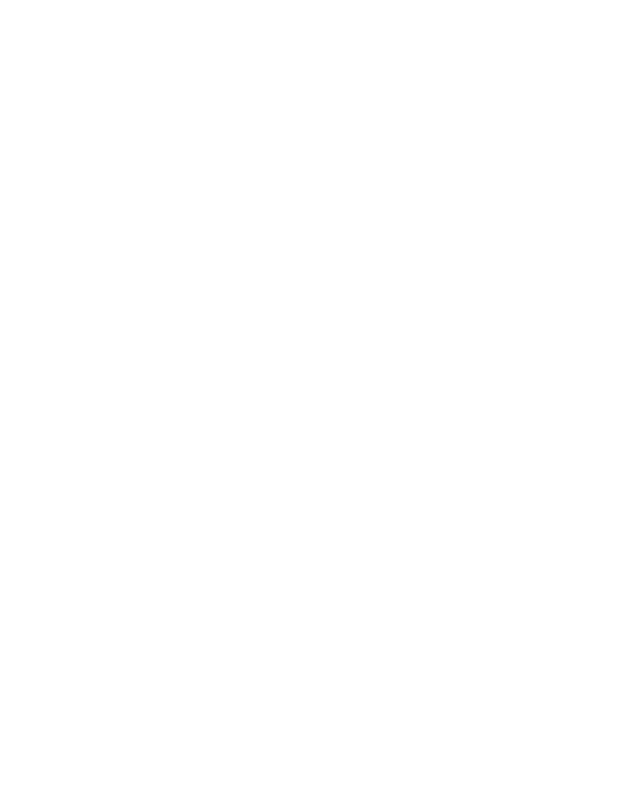
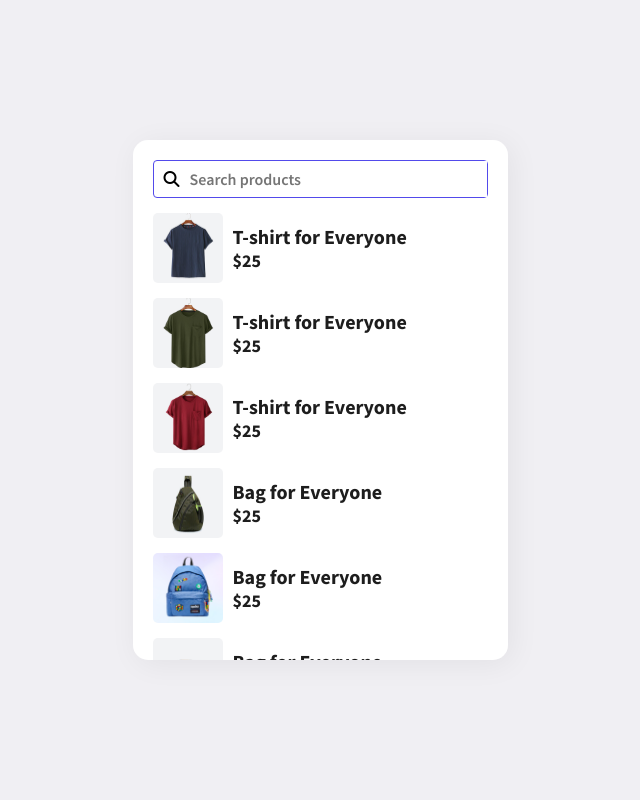
Before and after one commit to JogiAnditya/product-search, a plain HTML site: page index.html in a window 1280 px wide. Shown: the whole page, without its empty margins (320-960 px from the left). Drawn offline with Linux system fonts and the light colour scheme.

Commit message:
2nd-commit

```diff
--- a/index.html
+++ b/index.html
@@ -10,7 +10,117 @@
 </head>
 <body>
 
+    <section class="container">
+        <form action="">
+            <i class="fa-solid fa-magnifying-glass"></i>
+            <input type="text" name="" id="search-item" placeholder="Search products" onkeyup="search()">
+        </form>
+
+        <div class="product-list">
+            <div class="product">
+                <img src="img/t1.jpg" alt="t-shirt">
+                <div class="p-details">
+                    <h2>T-shirt for Everyone</h2>
+                    <h3>$25</h3>
+                </div>
+            </div>
+            <div class="product">
+                <img src="img/t2.jpg" alt="t-shirt">
+                <div class="p-details">
+                    <h2>T-shirt for Everyone</h2>
+                    <h3>$25</h3>
+                </div>
+            </div>
+            <div class="product">
+                <img src="img/t3.jpg" alt="t-shirt">
+                <div class="p-details">
+                    <h2>T-shirt for Everyone</h2>
+                    <h3>$25</h3>
+                </div>
+            </div>
+            <div class="product">
+                <img src="img/b1.jpg" alt="t-shirt">
+                <div class="p-details">
+                    <h2>Bag for Everyone</h2>
+                    <h3>$25</h3>
+                </div>
+            </div>
+            <div class="product">
+                <img src="img/b2.jpg" alt="t-shirt">
+                <div class="p-details">
+                    <h2>Bag for Everyone</h2>
+                    <h3>$25</h3>
+                </div>
+            </div>
+            <div class="product">
+                <img src="img/b3.jpg" alt="t-shirt">
+                <div class="p-details">
+                    <h2>Bag for Everyone</h2>
+                    <h3>$25</h3>
+                </div>
+            </div>
+            <div class="product">
+                <img src="img/h1.jpg" alt="t-shirt">
+                <div class="p-details">
+                    <h2>Hoodie for Everyone</h2>
+                    <h3>$25</h3>
+                </div>
+            </div>
+            <div class="product">
+                <img src="img/h2.jpg" alt="t-shirt">
+                <div class="p-details">
+                    <h2>Hoodie for Everyone</h2>
+                    <h3>$25</h3>
+                </div>
+            </div>
+            <div class="product">
+                <img src="img/h3.jpg" alt="t-shirt">
+                <div class="p-details">
+                    <h2>Hat for Everyone</h2>
+                    <h3>$25</h3>
+                </div>
+            </div>
+            <div class="product">
+                <img src="img/s1.jpg" alt="t-shirt">
+                <div class="p-details">
+                    <h2>Shoes for Everyone</h2>
+                    <h3>$25</h3>
+                </div>
+            </div>
+            <div class="product">
+                <img src="img/s2.jpg" alt="t-shirt">
+                <div class="p-details">
+                    <h2>Shoes for Everyone</h2>
+                    <h3>$25</h3>
+                </div>
+            </div>
+            <div class="product">
+                <img src="img/s3.jpg" alt="t-shirt">
+                <div class="p-details">
+                    <h2>Shoes for Everyone</h2>
+                    <h3>$25</h3>
+                </div>
+            </div>
+            <div class="product">
+                <img src="img/w1.jpg" alt="t-shirt">
+                <div class="p-details">
+                    <h2>Watch for Everyone</h2>
+                    <h3>$25</h3>
+                </div>
+            </div>
+            <div class="product">
+                <img src="img/w2.jpg" alt="t-shirt">
+                <div class="p-details">
+                    <h2>Watch for Everyone</h2>
+                    <h3>$25</h3>
+                </div>
+            </div>
+        </div>
+    </section>
 
     <script src="script.js"></script>
+
+    <script src="https://kit.fontawesome.com/fbe725e1d1.js"></script>
+
 </body>
 </html>
--- a/script.js
+++ b/script.js
@@ -0,0 +1,20 @@
+const search = () => {
+    const searchBox = document.getElementById("search-item").value.toUpperCase();
+    const storeItems = document.getElementById("product-list");
+    const product = document.querySelectorAll(".product");
+    const pName = storeItems.getElementsByTagName("h2");
+
+    for(var i=0; i < pName.length; i++) {
+        let match = product[i].getElementsByTagName('h2')[0];
+
+        if (match) {
+            let textValue = match.textContent || match.innerHTML
+
+            if (textValue.toUpperCase().indexOf(searchBox) > -1) {
+                product[i].style.display = "";
+            } else {
+                product[i].style.display = "none";
+            }
+        }
+    }
+}
--- a/style.css
+++ b/style.css
@@ -0,0 +1,88 @@
+@import url('https://fonts.googleapis.com/css2?family=Source+Sans+Pro:wght@200;300;400;600;700;900&display=swap');
+
+* {
+    margin: 0;
+    padding: 0;
+    box-sizing: border-box;
+    font-family: 'Source Sans Pro', sans-serif;
+}
+
+body {
+    width: 100%;
+    height: 100vh;
+    background: rgb(240, 239, 243);
+    margin: auto;
+    display: flex;
+    flex-direction: column;
+    align-items: center;
+    justify-content: center;
+}
+
+.container {
+    width: 375px;
+    height: 520px;
+    background: #fff;
+    border-radius: 15px;
+    box-shadow: 4px 4px 30px rgba(0, 0, 0, 0.06);
+    padding: 20px;
+    overflow-y: scroll;
+}
+
+.container::-webkit-scrollbar {
+    display: none;
+}
+
+.container form {
+    width: 100%;
+    border: 1px solid rgb(82, 74, 235);
+    border-radius: 4px;
+    display: flex;
+    flex-direction: row;
+    align-items: center;
+}
+
+.container form input {
+    border: none;
+    outline: none;
+    box-shadow: none;
+    width: 100%;
+    font-size: 16px;
+    font-weight: 600;
+    padding: 8px 10px;
+}
+
+.container form i {
+    padding-left: 10px;
+}
+
+.product-list {
+    padding: 15px 0;
+}
+
+.product {
+    display: flex;
+    align-items: center;
+    cursor: pointer;
+    padding-bottom: 15px;
+}
+
+.product img {
+    width: 70px;
+    height: 70px;
+    object-fit: cover;
+    border-radius: 5px;
+}
+
+.product .p-details {
+    padding-left: 10px;
+}
+
+.product .p-details h2 {
+    font-size: 20px;
+    color: #1d1d1d;
+}
+
+.product .p-details h3 {
+    font-size: 18px;
+    color: #1d1d1d;
+}
```
